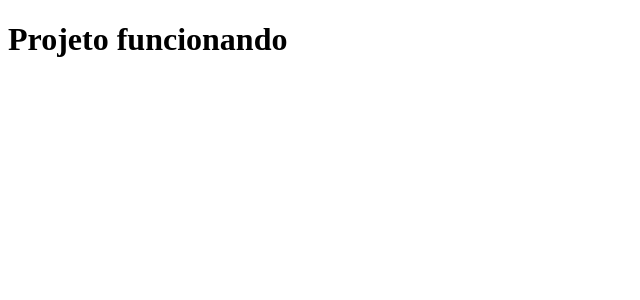
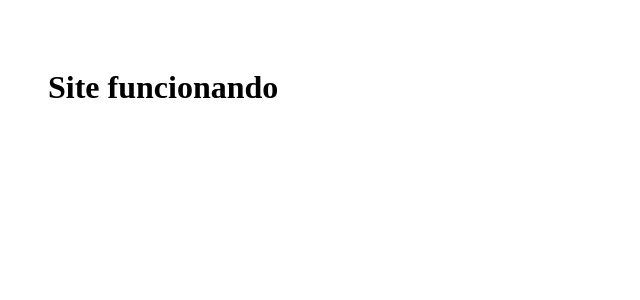
Before and after one commit to wellingtoneslander518/cmt-operacional, a React (Vite) app: page / in a window 1280 px wide. Shown: the top 300 px of the page, without its empty margins (0-640 px from the left). Built offline with nearby package versions, Linux system fonts and the light colour scheme.

Commit message:
Update App.jsx

```diff
--- a/src/App.jsx
+++ b/src/App.jsx
@@ -1,7 +1,7 @@
 export default function App() {
   return (
-    <div>
-      <h1>Projeto funcionando</h1>
+    <div style={{ padding: 40 }}>
+      <h1>Site funcionando</h1>
     </div>
   )
 }
```
